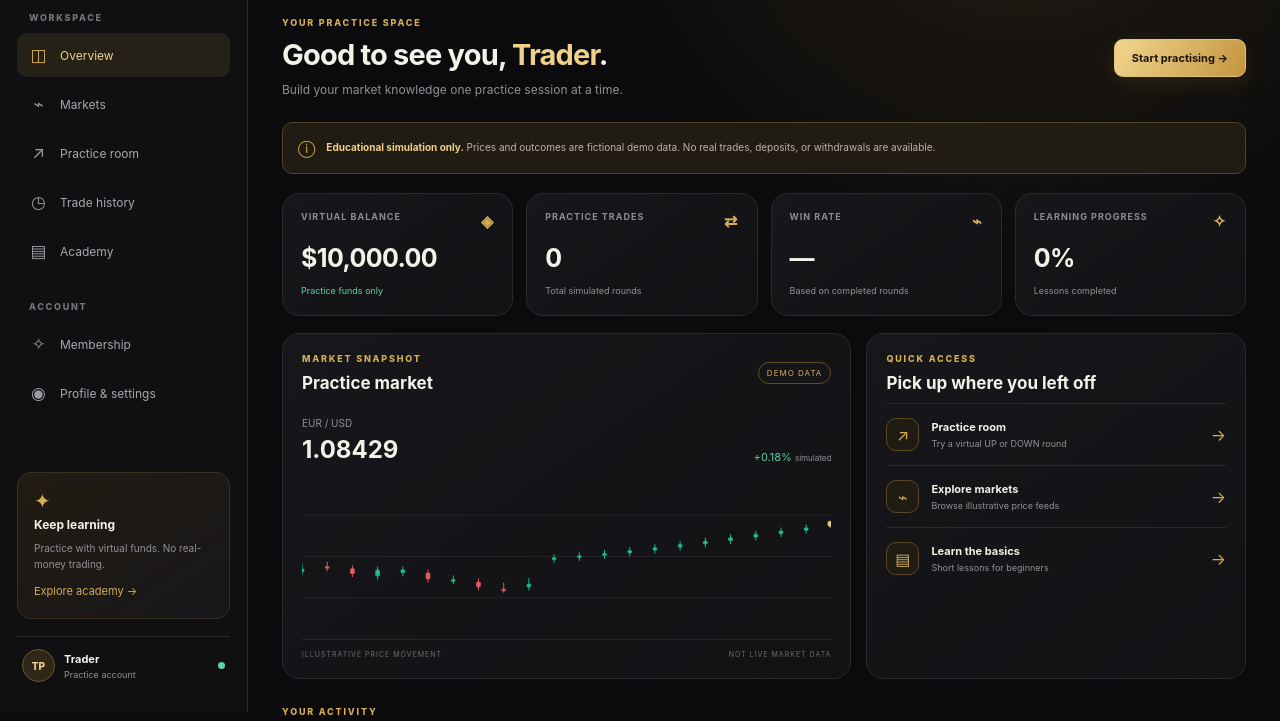
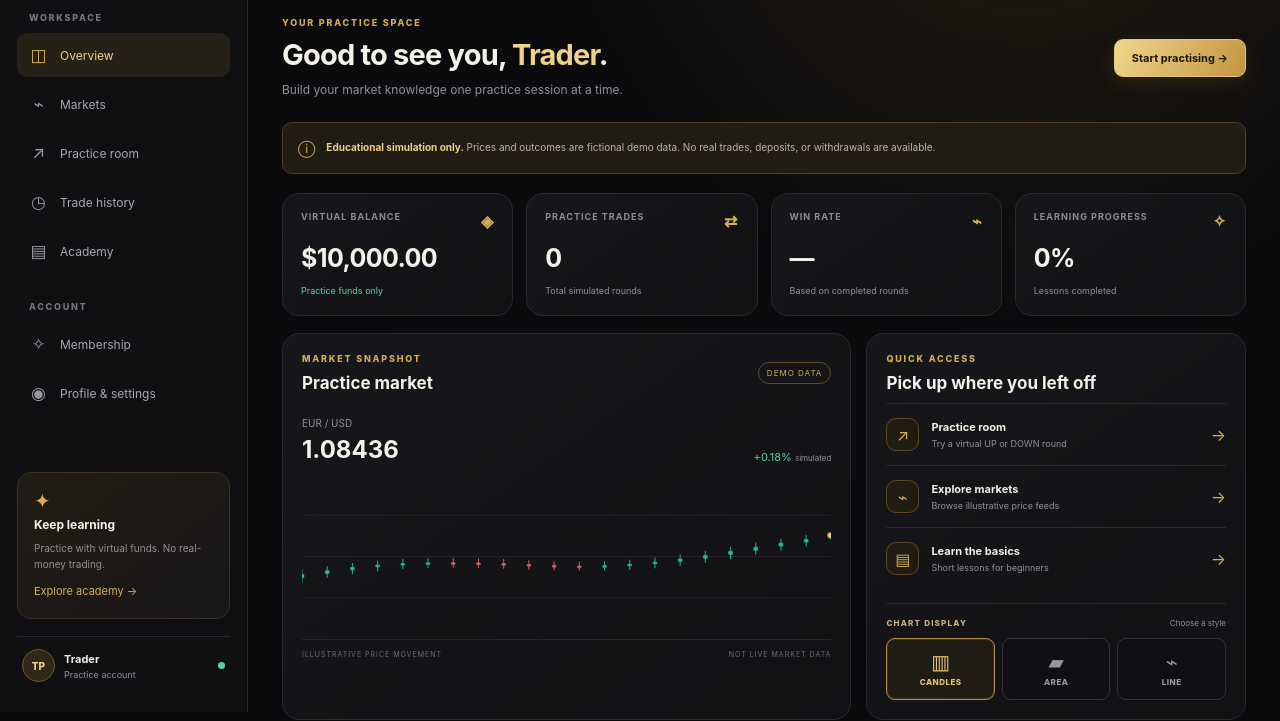
Before and after one commit to sad98iq/Tradepulse, a plain HTML site: page index.html in a window 1280 px wide. Shown: the part 88-809 px from the top of the page. Drawn offline with Linux system fonts and the light colour scheme; animation ran at ten frames a second.

Commit message:
Add files via upload

```diff
--- a/app.js
+++ b/app.js
@@ -41,16 +41,20 @@
     if(view==="academy") renderLessons();
     window.scrollTo({top:0,behavior:"smooth"});
   }
-  // Calm, continuous illustrative feed. A global mode keeps the hero and practice charts in sync.
+  // Smooth deterministic demo feed. All charts share one time-based movement model.
   const chartFeeds = new Map();
   let chartMode = "candles";
+  const valueAt = (time, phase) => {
+    const t = time / 1000;
+    return 100 + 0.78*Math.sin(t*0.43+phase) + 0.27*Math.sin(t*0.91+phase*1.37) + 0.11*Math.sin(t*1.63+phase*2.11);
+  };
   function makeFeed(id, seed, height, candleMode=false){
     const svg=$(id); if(!svg)return;
-    let n=seed, rand=()=>{n=(n*16807)%2147483647;return (n-1)/2147483646;};
     const phase=seed*0.73;
-    let value=100, points=[];
-    for(let i=0;i<90;i++){value+=(rand()-.5)*.18;points.push(value);}
-    const feed={id,svg,height,candleMode,mode:candleMode?chartMode:"line",points,current:100,target:100,phase,lastSample:0,lastFrame:0};
+    const now=performance.now();
+    const points=[];
+    for(let i=89;i>=0;i--) points.push(valueAt(now-i*65,phase));
+    const feed={id,svg,height,candleMode,mode:candleMode?chartMode:"line",points,current:valueAt(now,phase),phase,lastSample:now,lastRender:0};
     chartFeeds.set(id,feed); renderFeed(feed);
   }
   function smoothPath(coords){
@@ -99,10 +103,14 @@
   function simulatedPrice(m,feed){ return m.price+(feed.current-100)*priceScale(m); }
   function animateFeeds(now){
     for(const f of chartFeeds.values()){
-      // A bounded, time-based curve gives every feed the same smooth cadence: no random jumps or frozen target.
-      f.current=100+Math.sin(now/3600+f.phase)*0.92+Math.sin(now/6900+f.phase*1.7)*0.48+Math.sin(now/1450+f.phase*.6)*0.09;
-      if(now-f.lastSample>=90){f.lastSample=now;f.points.push(f.current);if(f.points.length>90)f.points.shift();}
-      renderFeed(f);
+      f.current=valueAt(now,f.phase);
+      if(now-f.lastSample>=55){
+        const steps=Math.min(4,Math.floor((now-f.lastSample)/55));
+        for(let i=0;i<steps;i++) f.points.push(valueAt(f.lastSample+(i+1)*55,f.phase));
+        f.lastSample+=steps*55;
+        while(f.points.length>90)f.points.shift();
+      }
+      if(now-f.lastRender>=55){renderFeed(f);f.lastRender=now;}
     }
     const main=chartFeeds.get('hero-chart');
     if(main){const m=markets[0];$('hero-price').textContent=simulatedPrice(m,main).toFixed(m.precision);}
--- a/index.html
+++ b/index.html
@@ -76,6 +76,14 @@
             <button class="quick-item" data-view="practice"><span class="quick-icon">↗</span><span><b>Practice room</b><small>Try a virtual UP or DOWN round</small></span><i>→</i></button>
             <button class="quick-item" data-view="markets"><span class="quick-icon">⌁</span><span><b>Explore markets</b><small>Browse illustrative price feeds</small></span><i>→</i></button>
             <button class="quick-item" data-view="academy"><span class="quick-icon">▤</span><span><b>Learn the basics</b><small>Short lessons for beginners</small></span><i>→</i></button>
+            <div class="quick-chart-controls">
+              <div class="quick-chart-heading"><span>CHART DISPLAY</span><small>Choose a style</small></div>
+              <div class="quick-chart-buttons" role="group" aria-label="Chart display style">
+                <button class="chart-type-button active" type="button" data-chart-mode="candles" aria-pressed="true"><span class="chart-tool-icon">▥</span><small>CANDLES</small></button>
+                <button class="chart-type-button" type="button" data-chart-mode="area" aria-pressed="false"><span class="chart-tool-icon">▰</span><small>AREA</small></button>
+                <button class="chart-type-button" type="button" data-chart-mode="line" aria-pressed="false"><span class="chart-tool-icon">⌁</span><small>LINE</small></button>
+              </div>
+            </div>
           </article>
         </div>
         <div class="section-heading"><div><div class="eyebrow">YOUR ACTIVITY</div><h2>Recent practice rounds</h2></div><button class="text-button" data-view="history">View all →</button></div>
@@ -93,14 +101,7 @@
           <article class="panel practice-chart">
             <div class="panel-heading"><div><div class="eyebrow">SELECTED INSTRUMENT</div><h2 id="practice-pair">EUR / USD</h2></div><span class="tag">SIMULATED</span></div>
             <div class="practice-price"><strong id="practice-price">1.08425</strong><span class="positive">+0.18%</span></div>
-            <div class="chart-layout">
-              <div class="chart-type-tools" role="group" aria-label="Chart type">
-                <button class="chart-type-button active" type="button" data-chart-mode="candles" aria-pressed="true" title="Candlesticks"><span class="chart-tool-icon">▥</span><small>CANDLES</small></button>
-                <button class="chart-type-button" type="button" data-chart-mode="line" aria-pressed="false" title="Line chart"><span class="chart-tool-icon">⌁</span><small>LINE</small></button>
-                <button class="chart-type-button" type="button" data-chart-mode="area" aria-pressed="false" title="Area chart"><span class="chart-tool-icon">▰</span><small>AREA</small></button>
-              </div>
-              <div class="chart-wrap large-chart"><svg id="practice-chart" viewBox="0 0 760 260" preserveAspectRatio="none" aria-label="Simulated practice chart"></svg></div>
-            </div>
+            <div class="chart-wrap large-chart"><svg id="practice-chart" viewBox="0 0 760 260" preserveAspectRatio="none" aria-label="Simulated practice chart"></svg></div>
             <div class="chart-foot"><span>FICTIONAL TRAINING FEED</span><span>REFRESHES LOCALLY</span></div>
             <div class="market-picker"><label for="instrument-select">Instrument</label><select id="instrument-select"><option value="EUR/USD">EUR/USD</option><option value="GBP/USD">GBP/USD</option><option value="USD/JPY">USD/JPY</option><option value="GOLD">GOLD</option><option value="BTC/USD">BTC/USD</option><option value="ETH/USD">ETH/USD</option></select></div>
           </article>
--- a/sw.js
+++ b/sw.js
@@ -1,4 +1,4 @@
-const CACHE="tradepulse-v2-cache-6";
+const CACHE="tradepulse-v2-cache-7";
 const ASSETS=["./","./index.html","./styles.css","./app.js","./manifest.webmanifest","./icon.svg"];
 self.addEventListener("install",event=>event.waitUntil(caches.open(CACHE).then(cache=>cache.addAll(ASSETS))));
 self.addEventListener("activate",event=>event.waitUntil(caches.keys().then(keys=>Promise.all(keys.filter(k=>k!==CACHE).map(k=>caches.delete(k))))));
```
Also changed, not shown: styles.css.
